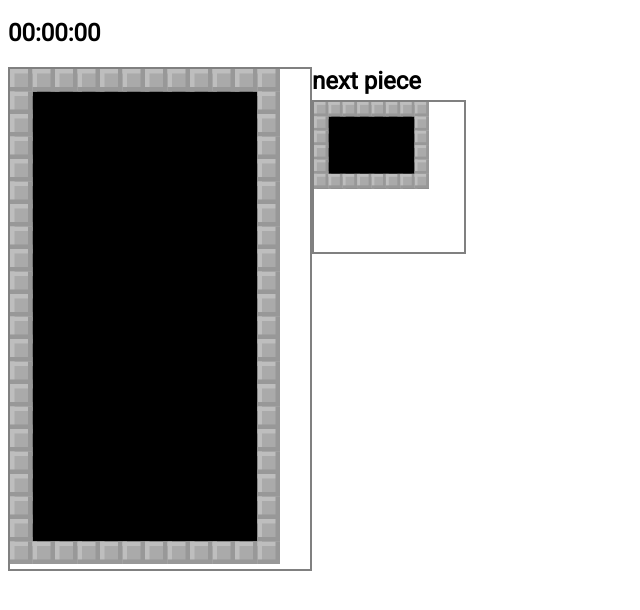
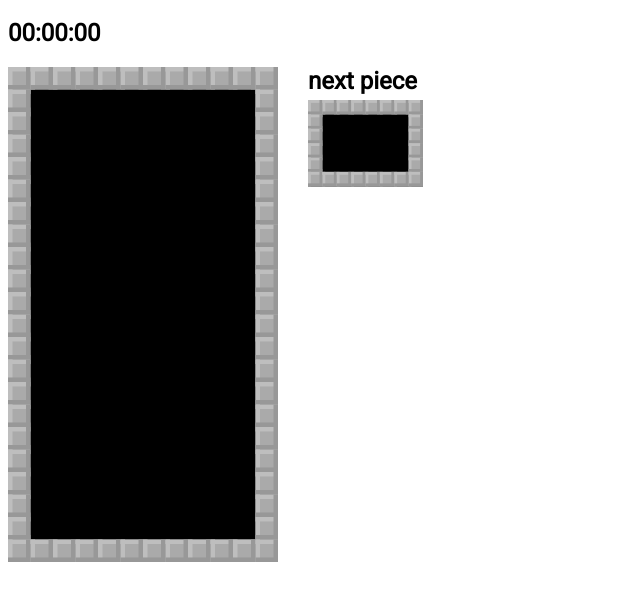
Before and after one commit to zoolu-got-rhythm/tetris-js-implementation, a website with bundled scripts: page index.html in a window 1280 px wide. Shown: the part 62-672 px from the top of the page, without its empty margins (0-640 px from the left). Built offline with nearby package versions, Linux system fonts and the light colour scheme; files whose address does not match are found by name.

```diff
--- a/StopWatch.js
+++ b/StopWatch.js
@@ -47,8 +47,8 @@
     }
 
     get getTimeElapsedInStopWatchFormatString(){
-        console.log("mins");
-        console.log(this.getTimeElapsedInMinutes);
+        // console.log("mins");
+        // console.log(this.getTimeElapsedInMinutes);
         let minsNumberAsString = String(this.getTimeElapsedInMinutes);
         let minsAs2Digits = minsNumberAsString.length > 1 ? minsNumberAsString : "0" + minsNumberAsString;
 
@@ -57,8 +57,6 @@
 
         let millaSecondAs2DigitNumberAsString = "0" + String(Math.floor(this.getCurrentMillaSecondElapsedAsFraction * 10));
 
-
         return `${minsAs2Digits}:${secondsAs2Digits}:${millaSecondAs2DigitNumberAsString}`;
-
     }
 }
--- a/index.html
+++ b/index.html
@@ -15,7 +15,7 @@
             float: left;
         }
         canvas{
-            border: 2px solid grey;
+            /*border: 2px solid grey;*/
         }
 
         #next-block{
```
Also changed, not shown: README.md.
